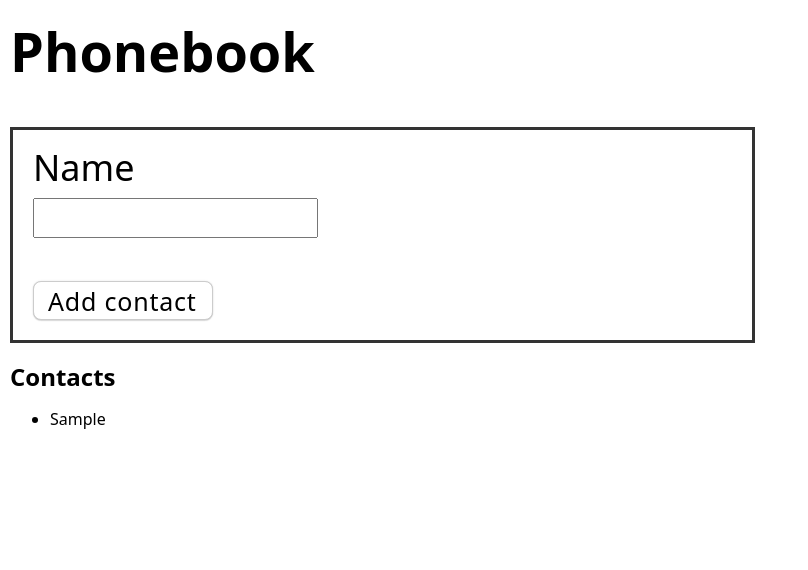
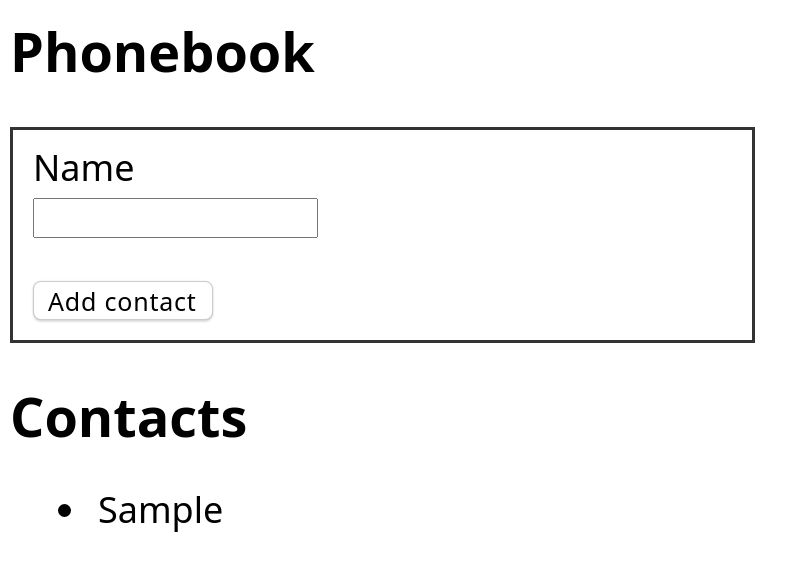
Before and after one commit to itstoreall/goit-react-hw-02-phonebook, a React (Create React App) app: page / in a window 1280 px wide. Both pictures are taken after typing "Sample" into the empty fields and a click on the button "Add contact". Shown: the top 570 px of the page, without its empty margins (0-808 px from the left). Built offline with nearby package versions, Linux system fonts and the light colour scheme.

Commit message:
adds all initial styles in the first step

```diff
--- a/src/App.js
+++ b/src/App.js
@@ -1,7 +1,7 @@
 import React, { useState } from 'react';
 import Form from './components/PhonebookForm';
 import ContactList from './components/ContactList';
-import { wrapper, title } from './App.module.scss';
+import { wrapper, title, subtitle } from './App.module.scss';
 
 // const state = {
 //   contacts: [],
@@ -27,7 +27,7 @@ const App = () => {
         setName={setName}
         onSubmit={handleSubmit}
       />
-      <h2>Contacts</h2>
+      <h2 className={subtitle}>Contacts</h2>
       <ContactList
         contacts={contacts}
         // onDelete={handleDeleteContact}
--- a/src/App.module.scss
+++ b/src/App.module.scss
@@ -23,4 +23,9 @@ html {
     margin-top: 20px;
     margin-bottom: 45px;
   }
+
+  .subtitle {
+    font-size: 54px;
+    line-height: 1.05;
+  }
 }
--- a/src/components/ContactList/ContactItem.jsx
+++ b/src/components/ContactList/ContactItem.jsx
@@ -1,10 +1,11 @@
-// import React from 'react';
+import { Fragment } from 'react';
+import { contactItem } from './Contacts.module.scss';
 
 const ContactItem = ({ contact }) => {
   return (
-    <ul>
-      <li>{contact.name}</li>
-    </ul>
+    <Fragment>
+      <li className={contactItem}>{contact.name}</li>
+    </Fragment>
   );
 };
 
--- a/src/components/ContactList/ContactList.jsx
+++ b/src/components/ContactList/ContactList.jsx
@@ -1,13 +1,14 @@
 import React from 'react';
 import ContactItem from './ContactItem';
+import { contactList } from './Contacts.module.scss';
 
 const ContactList = ({ contacts }) => {
   return (
-    <div>
+    <ul className={contactList}>
       {contacts.map(contact => (
         <ContactItem key={contact.id} contact={contact} />
       ))}
-    </div>
+    </ul>
   );
 };
 
--- /dev/null
+++ b/src/components/ContactList/Contacts.module.scss
@@ -0,0 +1,9 @@
+.contactList {
+  display: block;
+  padding-left: 80px;
+
+  .contactItem {
+    font-size: 36px;
+    padding-left: 8px;
+  }
+}
--- a/src/components/PhonebookForm/Form.module.scss
+++ b/src/components/PhonebookForm/Form.module.scss
@@ -11,6 +11,7 @@
     display: block;
     margin-bottom: 43px;
     height: 88px;
+    max-width: 290px;
     font-size: 36px;
     line-height: 1;
 
@@ -27,11 +28,12 @@
       letter-spacing: 0.8px;
 
       &:focus {
-        padding-left: 2px;
+        padding-left: 4px;
         // padding-top: 2px;
         // padding-bottom: 1px;
-        border: 3px solid rgba(83, 171, 253, 0.616);
-        box-shadow: 0px 0px 3px 3px rgba(83, 171, 253, 0.616);
+        border: 3px solid rgba(196, 225, 252, 0.616);
+        box-shadow: 0px 0px 3px 3px rgba(83, 171, 253, 0.459);
+        box-shadow: 0px 0px 6px 6px rgba(83, 171, 253, 0.466);
         outline: none;
       }
     }
@@ -47,6 +49,6 @@
     cursor: pointer;
     background-color: #fff;
     box-shadow: 0px 0px 1px rgba(0, 0, 0, 0.12), 0px 0px 3px rgba(0, 0, 0, 0.06),
-      0px 1px 1px rgba(0, 0, 0, 0.12);
+      0px 2px 2px rgba(0, 0, 0, 0.12);
   }
 }
```
Also changed, not shown: src/components/ContactList/Contacts.module.css (deleted).
